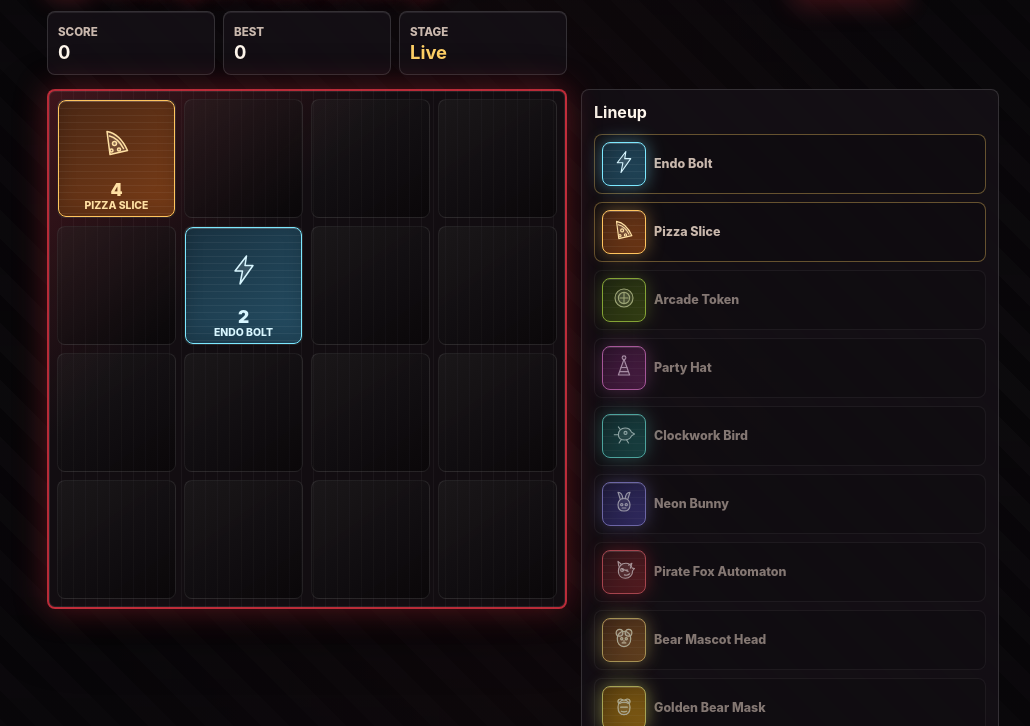
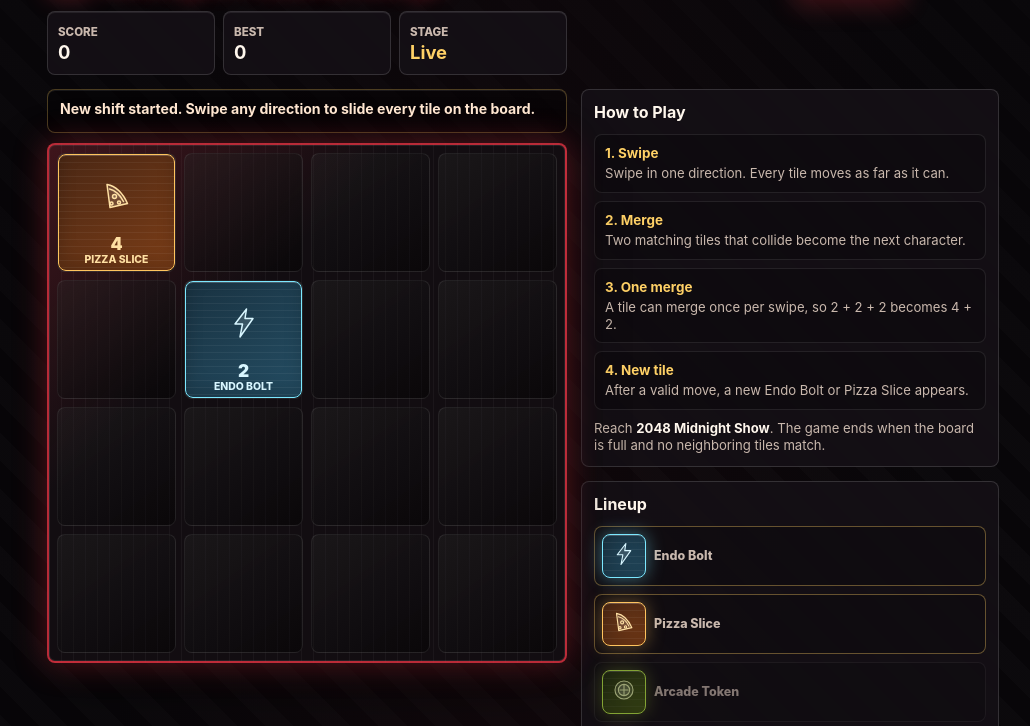
Before and after one commit to 4g8j56w9pz-max/Chesslab, a plain HTML site: page index.html in a window 1280 px wide. Shown: the part 74-800 px from the top of the page, without its empty margins (117-1147 px from the left). Drawn offline with Linux system fonts and the light colour scheme.

Commit message:
Show merge game rules

```diff
--- a/app.js
+++ b/app.js
@@ -11,6 +11,7 @@ const finalScoreElement = document.getElementById("final-score");
 const newGameButton = document.getElementById("new-game");
 const tryAgainButton = document.getElementById("try-again");
 const lineupElement = document.getElementById("lineup");
+const moveHintElement = document.getElementById("move-hint");
 
 const tileOrder = [2, 4, 8, 16, 32, 64, 128, 256, 512, 1024, 2048];
 
@@ -110,7 +111,9 @@ const state = {
   score: 0,
   bestScore: loadBestScore(),
   gameOver: false,
-  hasReachedMidnight: false
+  hasReachedMidnight: false,
+  newTiles: [],
+  lastMoveMessage: "Swipe the board. All tiles slide to the wall, matching pairs merge, then a new tile appears."
 };
 
 function createEmptyGrid() {
@@ -138,8 +141,10 @@ function startNewGame() {
   state.score = 0;
   state.gameOver = false;
   state.hasReachedMidnight = false;
-  spawnTile();
-  spawnTile();
+  state.newTiles = [];
+  state.lastMoveMessage = "New shift started. Swipe any direction to slide every tile on the board.";
+  spawnTile(true);
+  spawnTile(true);
   render();
 }
 
@@ -157,16 +162,22 @@ function getEmptyCells(grid = state.grid) {
   return cells;
 }
 
-function spawnTile() {
+function spawnTile(trackNewTile = false) {
   const emptyCells = getEmptyCells();
 
   if (emptyCells.length === 0) {
-    return false;
+    return null;
   }
 
   const cell = emptyCells[Math.floor(Math.random() * emptyCells.length)];
-  state.grid[cell.row][cell.col] = Math.random() < 0.9 ? 2 : 4;
-  return true;
+  const value = Math.random() < 0.9 ? 2 : 4;
+  state.grid[cell.row][cell.col] = value;
+
+  if (trackNewTile) {
+    state.newTiles.push({ row: cell.row, col: cell.col, value });
+  }
+
+  return { row: cell.row, col: cell.col, value };
 }
 
 function handleMove(direction) {
@@ -177,11 +188,14 @@ function handleMove(direction) {
   const move = buildMove(direction, state.grid);
 
   if (!move.changed) {
+    state.lastMoveMessage = "Nothing moved. Pick a direction with open space or a matching neighbor.";
+    renderMoveHint();
     return;
   }
 
   state.grid = move.grid;
   state.score += move.gained;
+  state.newTiles = [];
 
   if (state.score > state.bestScore) {
     state.bestScore = state.score;
@@ -192,8 +206,9 @@ function handleMove(direction) {
     state.hasReachedMidnight = true;
   }
 
-  spawnTile();
+  const spawnedTile = spawnTile(true);
   state.gameOver = !hasAvailableMoves(state.grid);
+  state.lastMoveMessage = createMoveMessage(direction, move.gained, spawnedTile);
   render();
 }
 
@@ -296,6 +311,7 @@ function hasAvailableMoves(grid) {
 function render() {
   renderBoard();
   renderScores();
+  renderMoveHint();
   renderLineup();
   renderGameOver();
 }
@@ -312,12 +328,16 @@ function renderBoard() {
       cell.setAttribute("aria-label", value ? `${getTileTheme(value).label}, ${value}` : "Empty");
 
       if (value) {
-        cell.appendChild(createTile(value));
+        cell.appendChild(createTile(value, false, isNewTile(row, col)));
       }
 
       boardElement.appendChild(cell);
     }
   }
+}
+
+function renderMoveHint() {
+  moveHintElement.textContent = state.lastMoveMessage;
 }
 
 function renderScores() {
@@ -373,10 +393,13 @@ function renderGameOver() {
   finalScoreElement.textContent = `Score ${formatScore(state.score)}`;
 }
 
-function createTile(value, mini = false) {
+function createTile(value, mini = false, isNew = false) {
   const theme = getTileTheme(value);
   const tile = document.createElement("div");
   tile.className = `tile tier-${getTier(value)}${mini ? " tile-mini" : ""}`;
+  if (isNew) {
+    tile.classList.add("is-new");
+  }
   tile.style.setProperty("--tile-bg", theme.bg);
   tile.style.setProperty("--tile-fg", theme.fg);
   tile.style.setProperty("--tile-border", theme.border);
@@ -399,6 +422,21 @@ function createTile(value, mini = false) {
   tile.appendChild(valueElement);
   tile.appendChild(label);
   return tile;
+}
+
+function isNewTile(row, col) {
+  return state.newTiles.some(tile => tile.row === row && tile.col === col);
+}
+
+function createMoveMessage(direction, gained, spawnedTile) {
+  const directionLabel = direction.charAt(0).toUpperCase() + direction.slice(1);
+  const spawnLabel = spawnedTile ? getTileTheme(spawnedTile.value).label : "no new tile";
+
+  if (gained > 0) {
+    return `${directionLabel}: tiles slid to the wall, merged for ${gained} points, then a new ${spawnLabel} appeared.`;
+  }
+
+  return `${directionLabel}: tiles slid to open spaces, then a new ${spawnLabel} appeared.`;
 }
 
 function getTileTheme(value) {
--- a/index.html
+++ b/index.html
@@ -52,6 +52,7 @@
 
     <main class="game-layout">
       <section class="board-panel" aria-label="Merge board">
+        <p id="move-hint" class="move-hint" aria-live="polite">Swipe the board. All tiles slide to the wall, matching pairs merge, then a new tile appears.</p>
         <div id="board" class="board" role="grid" aria-rowcount="4" aria-colcount="4" aria-label="Midnight Pizzeria Merge board"></div>
         <div id="game-over" class="game-over" hidden>
           <div class="game-over-card" role="dialog" aria-modal="true" aria-labelledby="game-over-title">
@@ -61,6 +62,29 @@
             <button id="try-again" class="primary-button" type="button">New Game</button>
           </div>
         </div>
+      </section>
+
+      <section class="rules-panel" aria-label="How to play">
+        <h2>How to Play</h2>
+        <div class="rules-grid">
+          <div class="rule-card">
+            <strong>1. Swipe</strong>
+            <span>Swipe in one direction. Every tile moves as far as it can.</span>
+          </div>
+          <div class="rule-card">
+            <strong>2. Merge</strong>
+            <span>Two matching tiles that collide become the next character.</span>
+          </div>
+          <div class="rule-card">
+            <strong>3. One merge</strong>
+            <span>A tile can merge once per swipe, so 2 + 2 + 2 becomes 4 + 2.</span>
+          </div>
+          <div class="rule-card">
+            <strong>4. New tile</strong>
+            <span>After a valid move, a new Endo Bolt or Pizza Slice appears.</span>
+          </div>
+        </div>
+        <p class="win-rule">Reach <strong>2048 Midnight Show</strong>. The game ends when the board is full and no neighboring tiles match.</p>
       </section>
 
       <aside class="lineup-panel" aria-label="Tile lineup">
--- a/service-worker.js
+++ b/service-worker.js
@@ -1,4 +1,4 @@
-const CACHE_NAME = "midnight-pizzeria-merge-v1";
+const CACHE_NAME = "midnight-pizzeria-merge-v2";
 const APP_SHELL = [
   "./",
   "./index.html",
--- a/styles.css
+++ b/styles.css
@@ -193,6 +193,20 @@ h2 {
   width: var(--board-size);
 }
 
+.move-hint {
+  min-height: 44px;
+  margin: 0 0 10px;
+  padding: 10px 12px;
+  color: #ffe6d0;
+  font-size: 0.88rem;
+  font-weight: 750;
+  line-height: 1.25;
+  border: 1px solid rgba(255, 209, 102, 0.28);
+  border-radius: 8px;
+  background: rgba(0, 0, 0, 0.34);
+  box-shadow: inset 0 1px 0 rgba(255, 255, 255, 0.08);
+}
+
 .board {
   width: var(--board-size);
   aspect-ratio: 1;
@@ -313,6 +327,10 @@ h2 {
     inset 0 -10px 20px rgba(0, 0, 0, 0.2);
 }
 
+.tile.is-new {
+  animation: tile-arrival 260ms ease-out both;
+}
+
 .game-over {
   position: absolute;
   inset: 0;
@@ -355,6 +373,50 @@ h2 {
   border: 1px solid var(--line);
   border-radius: 8px;
   background: var(--panel);
+}
+
+.rules-panel {
+  width: 100%;
+  max-width: var(--board-size);
+  padding: 12px;
+  border: 1px solid var(--line);
+  border-radius: 8px;
+  background: var(--panel);
+}
+
+.rules-grid {
+  display: grid;
+  gap: 8px;
+}
+
+.rule-card {
+  display: grid;
+  gap: 4px;
+  min-width: 0;
+  padding: 10px;
+  border: 1px solid rgba(255, 255, 255, 0.09);
+  border-radius: 8px;
+  background: rgba(0, 0, 0, 0.22);
+}
+
+.rule-card strong {
+  color: #ffd166;
+  font-size: 0.84rem;
+}
+
+.rule-card span,
+.win-rule {
+  color: var(--muted);
+  font-size: 0.82rem;
+  line-height: 1.28;
+}
+
+.win-rule {
+  margin: 10px 0 0;
+}
+
+.win-rule strong {
+  color: #fff7ed;
 }
 
 .lineup {
@@ -423,6 +485,23 @@ h2 {
   }
 }
 
+@keyframes tile-arrival {
+  0% {
+    transform: scale(0.72);
+    filter: brightness(1.5);
+  }
+
+  70% {
+    transform: scale(1.05);
+    filter: brightness(1.18);
+  }
+
+  100% {
+    transform: scale(1);
+    filter: brightness(1);
+  }
+}
+
 @media (min-width: 760px) {
   :root {
     --board-size: min(58vw, 520px);
@@ -466,7 +545,20 @@ h2 {
     justify-items: stretch;
   }
 
+  .board-panel {
+    grid-column: 1;
+    grid-row: 1 / span 2;
+  }
+
+  .rules-panel {
+    grid-column: 2;
+    grid-row: 1;
+    max-width: none;
+  }
+
   .lineup-panel {
+    grid-column: 2;
+    grid-row: 2;
     max-width: none;
   }
 
```
